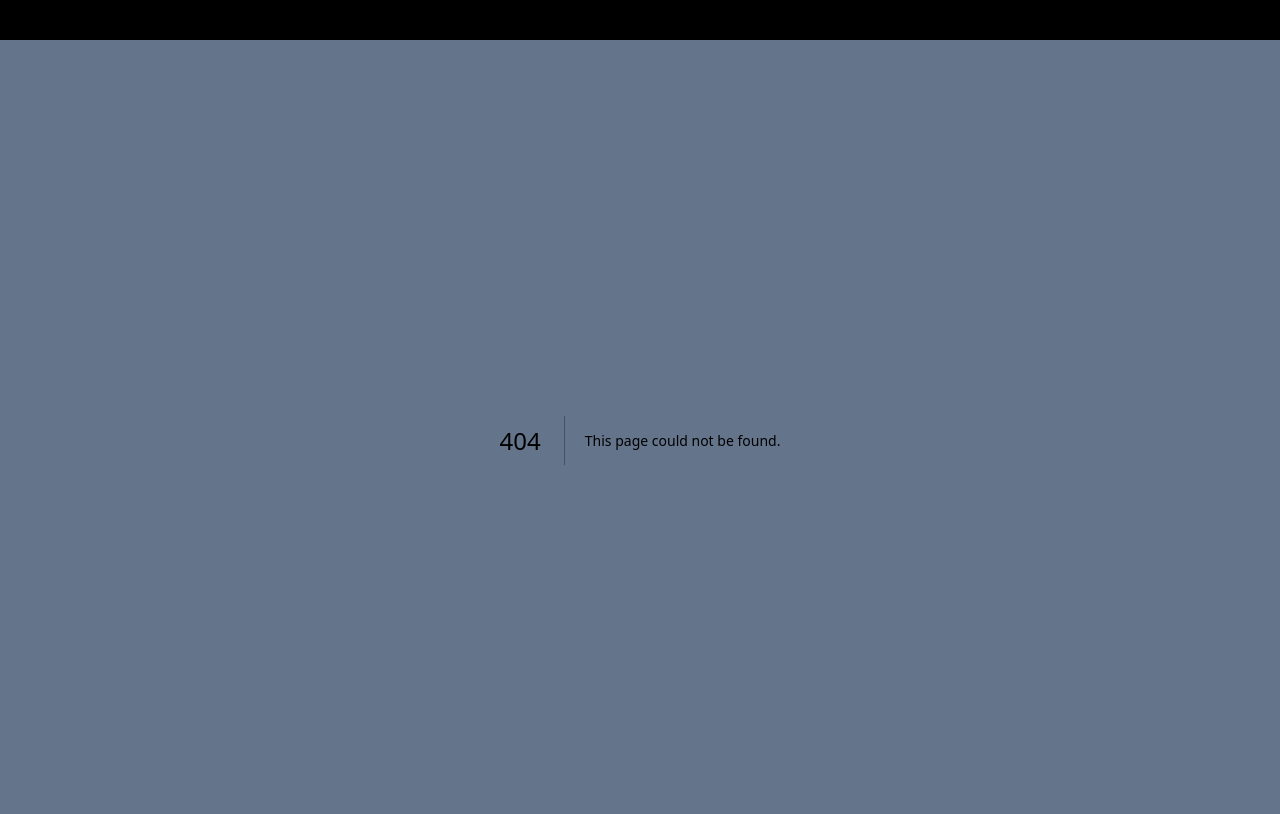
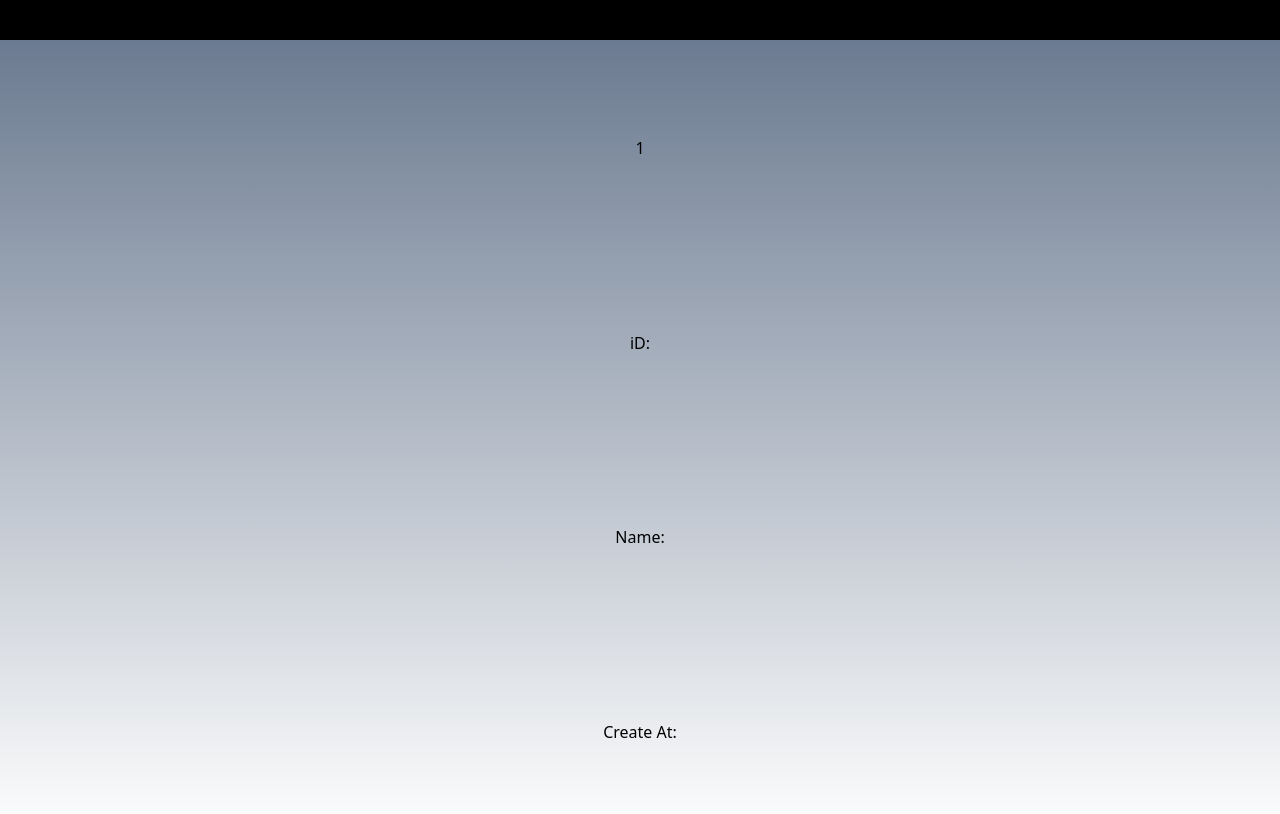
Before and after one commit to LeandroCDN/crud-prisma-blockchain, a Next.js app: page /dashboard/1 in a window 1280 px wide. Before the commit this address had no page. Shown: the top 814 px of the page. Built offline with nearby package versions, Linux system fonts and the light colour scheme; what @web3modal/ethers5 would draw is missing.

Commit message:
Dynamics routes  &  Context

```diff
--- /dev/null
+++ b/src/app/api/login/[id]/route.ts
@@ -0,0 +1,19 @@
+import { prisma } from "@/libs/prisma";
+import { NextResponse } from "next/server";
+
+export async function GET(req, { params }) {
+  try {
+    const { id } = params;
+
+    const userData = await prisma?.user.findUnique({
+      where: {
+        address: id,
+      },
+    });
+    console.log(userData);
+    return NextResponse.json(userData);
+  } catch (error) {
+    console.log("Post Prisma Error: ", error);
+    return NextResponse.json(error);
+  }
+}
--- a/src/app/api/login/route.ts
+++ b/src/app/api/login/route.ts
@@ -2,11 +2,15 @@ import { prisma } from "@/libs/prisma";
 import { NextResponse } from "next/server";
 
 export async function GET() {
+  //tra todos los registros
+
   return NextResponse.json("Hello from get");
 }
+
 export async function POST(request: Request) {
   try {
-    const { address, name } = await request.json();
+    let { address, name } = await request.json();
+    // address = address.slice(2);
     console.log("POST RAN, data: ", address, name);
     const newUser = await prisma?.user.create({
       data: {
@@ -17,6 +21,7 @@ export async function POST(request: Request) {
 
     return NextResponse.json(newUser);
   } catch (error) {
+    console.log("Post Prisma Error: ", error);
     return NextResponse.json(error);
   }
 }
--- /dev/null
+++ b/src/app/dashboard/[id]/page.tsx
@@ -0,0 +1,17 @@
+"use client";
+import { useLoading } from "../../../context/loadingContext";
+
+const Dashboard = ({ params }) => {
+  const { userData, setUserData } = useLoading();
+  // const id = params.json();
+  return (
+    <div className="flex min-h-screen flex-col items-center justify-between p-24">
+      {params.id}
+      <p>iD: {userData.id} </p>
+      <p>Name: {userData.name} </p>
+      <p>Create At:{userData.cretedAt} </p>
+    </div>
+  );
+};
+
+export default Dashboard;
--- a/src/app/layout.tsx
+++ b/src/app/layout.tsx
@@ -3,6 +3,7 @@ import { Inter } from "next/font/google";
 import "./globals.css";
 import { Web3ModalProvider } from "@/context/Web3Modal";
 import Nav from "@/components/Nav";
+import { LoadingProvider } from "@/context/loadingContext";
 
 const inter = Inter({ subsets: ["latin"] });
 
@@ -19,12 +20,14 @@ export default function RootLayout({
   return (
     <html lang="en">
       <body className="bg-slate-500">
+        <LoadingProvider>
           <div>
             <Web3ModalProvider>
               <Nav />
             </Web3ModalProvider>
             <div>{children}</div>
           </div>
+        </LoadingProvider>
       </body>
     </html>
   );
--- a/src/components/GetWalletData.tsx
+++ b/src/components/GetWalletData.tsx
@@ -1,4 +1,5 @@
 "use client";
+import { useLoading } from "@/context/loadingContext";
 import {
   useWeb3ModalProvider,
   useWeb3ModalAccount,
@@ -7,12 +8,14 @@ import {
 export default function GetWalletData() {
   const { address, chainId, isConnected } = useWeb3ModalAccount();
   const { walletProvider } = useWeb3ModalProvider();
-
+  const { userData, setUserData } = useLoading();
   async function getBalance() {
     console.log("address: ", address);
     console.log("chainId: ", chainId);
     console.log("isConnected: ", isConnected);
     console.log("walletProvider: ", walletProvider);
+    setUserData("HOLA");
+    console.log("userData: ", userData);
   }
 
   return (
--- a/src/components/LoginForm.tsx
+++ b/src/components/LoginForm.tsx
@@ -4,18 +4,26 @@ import {
   useWeb3ModalProvider,
   useWeb3ModalAccount,
 } from "@web3modal/ethers5/react";
+import { useRouter } from "next/navigation";
+import { useLoading } from "../context/loadingContext";
 
 function LoginForm() {
   const [name, setName] = useState("");
-
+  const route = useRouter();
   // web3modal (isConnected)? enableform : disableForm
   const { address, isConnected } = useWeb3ModalAccount();
+  const { userData, setUserData } = useLoading();
 
-  return isConnected ? (
-    <form
-      onSubmit={async (e) => {
-        e.preventDefault();
-        const res = await fetch("/api/login", {
+  const login = async (e) => {
+    e.preventDefault();
+
+    try {
+      let res = await fetch(`/api/login/${address}`, {
+        method: "GET",
+      });
+      let data = await res.json();
+      if (data == null) {
+        res = await fetch("/api/login", {
           method: "POST",
           body: JSON.stringify({
             address,
@@ -25,10 +33,18 @@ function LoginForm() {
             "Content-Type": "application/json",
           },
         });
-        const data = await res.json();
-        console.log(data);
-      }}
-    >
+        data = await res.json();
+      }
+      route.push(`/dashboard/${address}`);
+      setUserData(data);
+      console.log(data);
+    } catch (error) {
+      console.error("Login Error: ", error);
+    }
+  };
+
+  return isConnected ? (
+    <form onSubmit={login}>
       <input
         type="text"
         name="name"
--- /dev/null
+++ b/src/context/loadingContext.tsx
@@ -0,0 +1,16 @@
+"use client";
+import { createContext, useContext, useState } from "react";
+
+export const LoadingContext = createContext();
+
+export const useLoading = () => useContext(LoadingContext);
+
+export const LoadingProvider = ({ children }) => {
+  const [userData, setUserData] = useState("");
+
+  return (
+    <LoadingContext.Provider value={{ userData, setUserData }}>
+      {children}
+    </LoadingContext.Provider>
+  );
+};
```
Also changed, not shown: 1 other file (tests, documents, lock files or other folders). Lines whose indentation alone changed are shown as unchanged.
